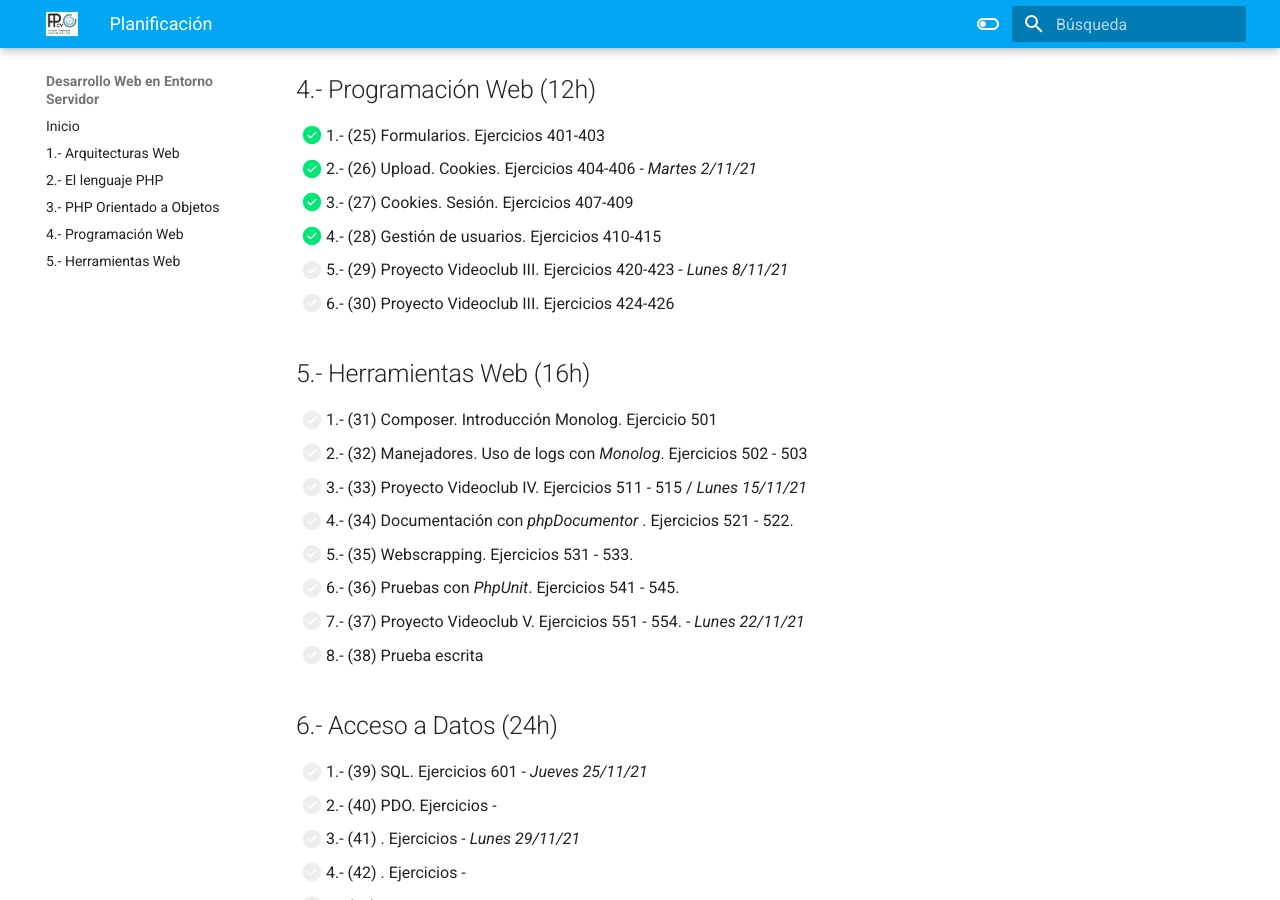
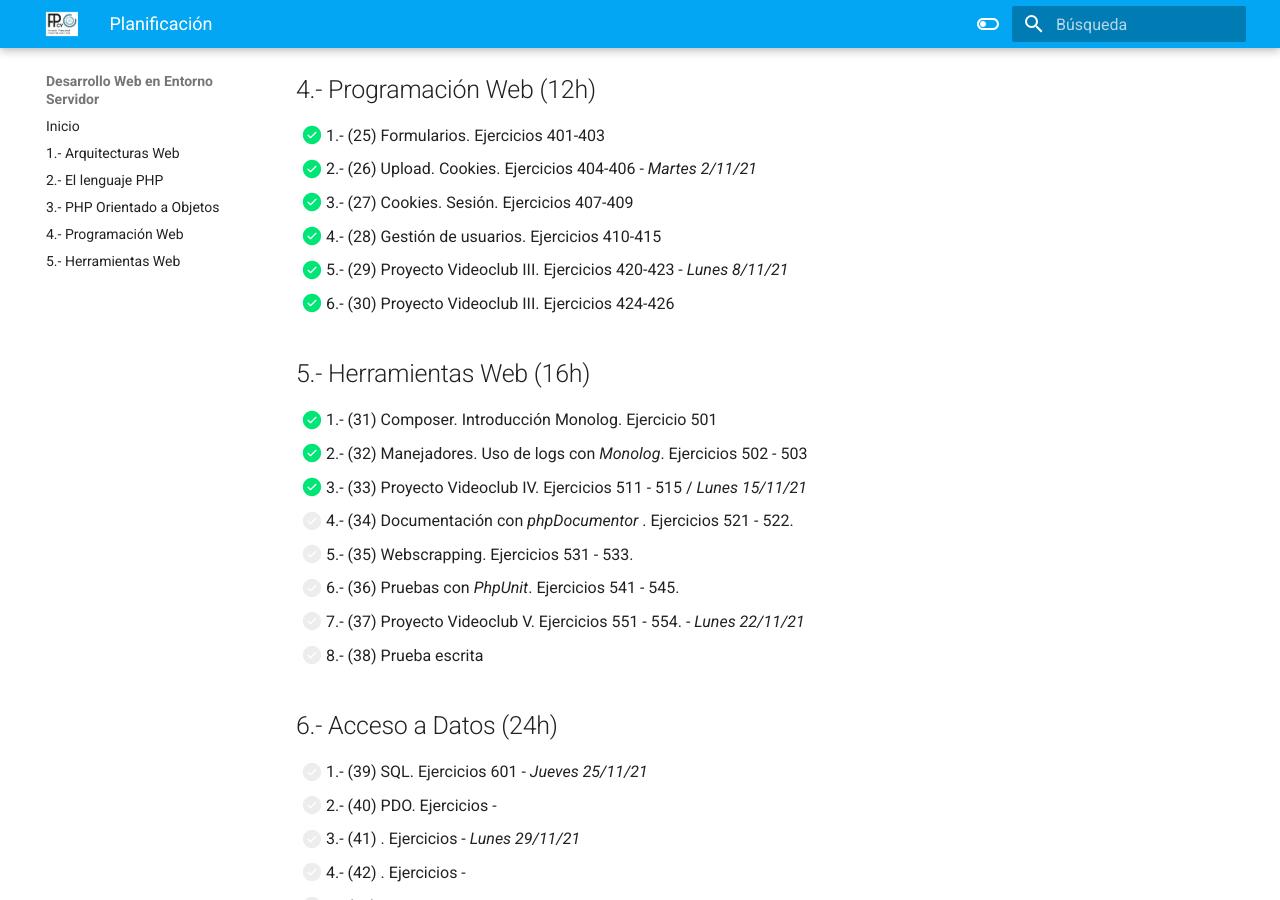
Before and after one commit to aitor-medrano/dwes2122, an MkDocs documentation site: the page built from docs/planning.md, in a window 1280 px wide and 900 px high, scrolled down 1163 px. Built offline with MkDocs 1.6.1 and Material for MkDocs 9.7.7, drawn with Linux system fonts in a browser that asks for light colours.

```diff
--- a/docs/planning.md
+++ b/docs/planning.md
@@ -39,14 +39,14 @@
 - [X] 2.- (26) Upload. Cookies. Ejercicios 404-406 - *Martes 2/11/21*
 - [X] 3.- (27) Cookies. Sesión. Ejercicios 407-409
 - [X] 4.- (28) Gestión de usuarios. Ejercicios 410-415
-- [ ] 5.- (29) Proyecto Videoclub III. Ejercicios 420-423 - *Lunes 8/11/21*
-- [ ] 6.- (30) Proyecto Videoclub III. Ejercicios 424-426
+- [X] 5.- (29) Proyecto Videoclub III. Ejercicios 420-423 - *Lunes 8/11/21*
+- [X] 6.- (30) Proyecto Videoclub III. Ejercicios 424-426
 
 ## 5.- Herramientas Web (16h)
 
-- [ ] 1.- (31) Composer. Introducción Monolog. Ejercicio 501
-- [ ] 2.- (32) Manejadores. Uso de logs con *Monolog*. Ejercicios 502 - 503
-- [ ] 3.- (33) Proyecto Videoclub IV. Ejercicios 511 - 515 / *Lunes 15/11/21*
+- [X] 1.- (31) Composer. Introducción Monolog. Ejercicio 501
+- [X] 2.- (32) Manejadores. Uso de logs con *Monolog*. Ejercicios 502 - 503
+- [X] 3.- (33) Proyecto Videoclub IV. Ejercicios 511 - 515 / *Lunes 15/11/21*
 - [ ] 4.- (34) Documentación con *phpDocumentor* . Ejercicios 521 - 522.
 - [ ] 5.- (35) Webscrapping. Ejercicios 531 - 533.
 - [ ] 6.- (36) Pruebas con *PhpUnit*. Ejercicios 541 - 545.
```
